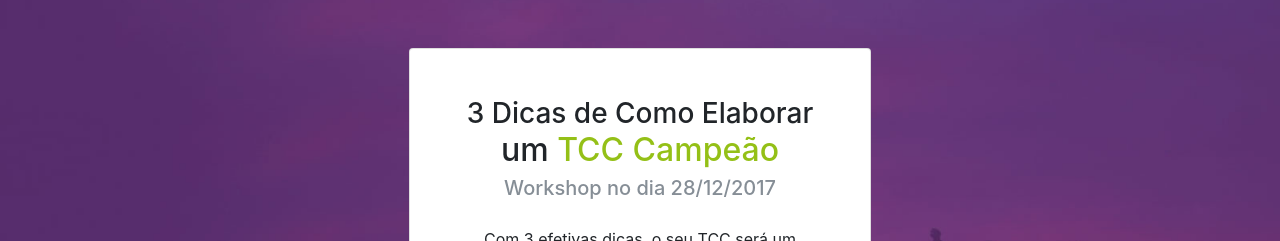
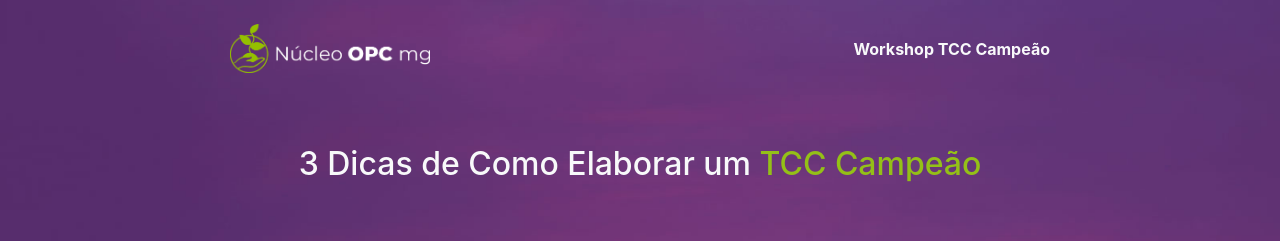
Before and after one commit to BrunoQuaresma/launch_pages, a PHP site: page / in a window 1280 px wide. Shown: the top 241 px of the page. Run offline with PHP 8.4, Linux system fonts and the light colour scheme; some libraries are stand-ins or nearby versions.

Commit message:
Add video page

```diff
--- a/video/assets/scripts/index.js
+++ /dev/null
@@ -1,17 +0,0 @@
-$('#subscribe-form').on('submit', function(event) {
-  event.preventDefault();
-
-  var form = this;
-  var submitButton = $(this).find('button');
-
-  submitButton.html('Fazendo inscrição...');
-  submitButton.prop('disabled', true);
-
-  $.post(form.action, { email: form.email.value }, function() {
-    var subscribe_description = $('#subscribe-description');
-    var subscribe_success = $('#subscribe-success');
-
-    subscribe_description.addClass('d-none');
-    subscribe_success.removeClass('d-none');
-  });
-});
--- a/video/assets/styles/index.css
+++ b/video/assets/styles/index.css
@@ -1,8 +1,20 @@
-html,
-body {
+#top {
   background: url('./../images/background.jpg') #693a76 no-repeat center center;
   background-size: cover;
   min-height: 100%;
+}
+
+.container {
+  max-width: 850px;
+}
+
+.logo {
+  max-width: 200px;
+  width: 100%;
+}
+
+.flex-1 {
+  flex: 1;
 }
 
 button {
--- a/video/config.php
+++ b/video/config.php
@@ -1,3 +1,3 @@
 <?php
 
-define('SITE_URL', 'http://www.workshops.nucleoopcmg.com.br/tcc-campeao');
+define('SITE_URL', 'http://d82adb98.ngrok.io');
--- a/video/index.php
+++ b/video/index.php
@@ -22,64 +22,46 @@
 <body>
   <?php include_once('./scripts/facebook_sdk.php') ?>
 
-  <div class="container d-flex justify-content-center">
-    <div class="col-12 col-lg-5 px-0">
-      <div class="card mt-3 mt-md-5 mb-3 mb-md-4 p-3 p-md-5">
-        <h1 class="h3 text-center mb-4">
-          3 Dicas de Como Elaborar<br>
-          <strong class="h2">um <span class="text-colored">TCC Campeão</span></strong><br>
-          <small class="h5 text-muted">Workshop no dia 28/12/2017</small>
-        </h1>
-
-        <div id="subscribe-description">
-          <p class="text-center mb-4">
-            Com 3 efetivas dicas, o seu TCC será um sinônimo de sucesso,
-            que representará muito mais do que a sua conclusão de curso mas,
-            também, o início da sua vida profissional.
-          </p>
-
-          <form class="mb-4" id="subscribe-form" action="<?= SITE_URL ?>/api/subscribe.php">
-            <div class="form-group">
-              <input autofocus name="email" type="email" required placeholder="Seu melhor e-mail" class="form-control form-control-lg">
-            </div>
-
-            <div class="form-group">
-              <button class="btn btn-colored btn-lg btn-block">Quero me inscrever</button>
-            </div>
-
-            <div class="form-group text-center mb-0">
-              <small class="text-muted">Seu e-mail está 100% livre de spam</small>
-            </div>
-          </form>
-        </div>
-
-        <div class="text-center mb-5 d-none" id="subscribe-success">
-          <div class="mb-4 text-colored">
-            <i class="fas fa-check-circle display-1"></i>
+  <div id="top">
+    <div class="container">
+      <header class="py-4">
+        <div class="row align-items-center">
+          <div class="col-12 col-md-4 text-center text-md-left mb-4 mb-md-0">
+             <img src="<?= SITE_URL ?>/assets/images/logo.png" class="logo">
           </div>
 
-          <span class="h3">Sua inscrição foi realizada com sucesso!</span>
-        </div>
+          <div class="col-12 col-md-8 ml-auto text-center text-md-right">
+            <strong class="text-light">
+              Workshop TCC Campeão
+            </strong>
 
-        <div class="overflow-hidden">
-          <div
-            class="fb-like"
-            data-href="https://www.facebook.com/nucleopcmg"
-            data-layout="standard"
-            data-action="like"
-            data-size="small"
-            data-show-faces="true"
-            data-width="432"
-          >
+            <div class="ml-0 ml-md-4 fb-like" data-href="https://www.facebook.com/nucleopcmg" data-layout="button_count" data-action="like" data-size="small" data-show-faces="true" data-share="true"></div>
           </div>
         </div>
-      </div><!-- ./card -->
+      </header>
 
-      <div class="text-center text-light mb-3 mb-md-5">
-        <small>2017 Núcleo OPC mg - Todos os direitos reservados</small>
+      <div class="row justify-content-center">
+        <h1 class="text-light h2 mx-1 text-center py-2 pb-3 py-md-5">3 Dicas de Como Elaborar um <span class="text-colored">TCC Campeão</span></h1>
+        <div class="col-12 col-md-10 pt-3 pt-md-1 pb-1 pb-md-5">
+          <div class="embed-responsive embed-responsive-16by9 mb-5 mb-md-4">
+            <iframe class="embed-responsive-item" src="https://www.youtube.com/embed/n8HUATGl2ew"></iframe>
+          </div>
+        </div>
       </div>
     </div>
   </div>
+
+  <div class="py-5 d-flex flex-column align-items-center">
+    <h3 class="text-center mb-5 px-3">Deixe aqui suas dúvidas ou comentários!</h3>
+
+    <div class="col col-md-6 flex-1">
+      <div class="fb-comments" data-width="100%" data-href="<?= SITE_URL ?>" data-numposts="15"></div>
+    </div>
+  </div>
+
+  <footer class="text-center mb-3 mb-md-5">
+    <small>2017 Núcleo OPC mg - Todos os direitos reservados</small>
+  </footer>
 
   <script src="https://code.jquery.com/jquery-3.2.1.min.js" integrity="sha256-hwg4gsxgFZhOsEEamdOYGBf13FyQuiTwlAQgxVSNgt4=" crossorigin="anonymous"></script>
   <script src="https://cdnjs.cloudflare.com/ajax/libs/popper.js/1.12.3/umd/popper.min.js" integrity="sha384-vFJXuSJphROIrBnz7yo7oB41mKfc8JzQZiCq4NCceLEaO4IHwicKwpJf9c9IpFgh" crossorigin="anonymous"></script>
--- a/video/scripts/facebook_sdk.php
+++ b/video/scripts/facebook_sdk.php
@@ -3,6 +3,6 @@
   var js, fjs = d.getElementsByTagName(s)[0];
   if (d.getElementById(id)) return;
   js = d.createElement(s); js.id = id;
-  js.src = 'https://connect.facebook.net/pt_BR/sdk.js#xfbml=1&version=v2.11&appId=1379264108816164';
+  js.src = 'https://connect.facebook.net/pt_BR/sdk.js#xfbml=1&version=v2.11&appId=155394318421332';
   fjs.parentNode.insertBefore(js, fjs);
 }(document, 'script', 'facebook-jssdk'));</script>
```
Also changed, not shown: video/assets/images/logo.png (added).
